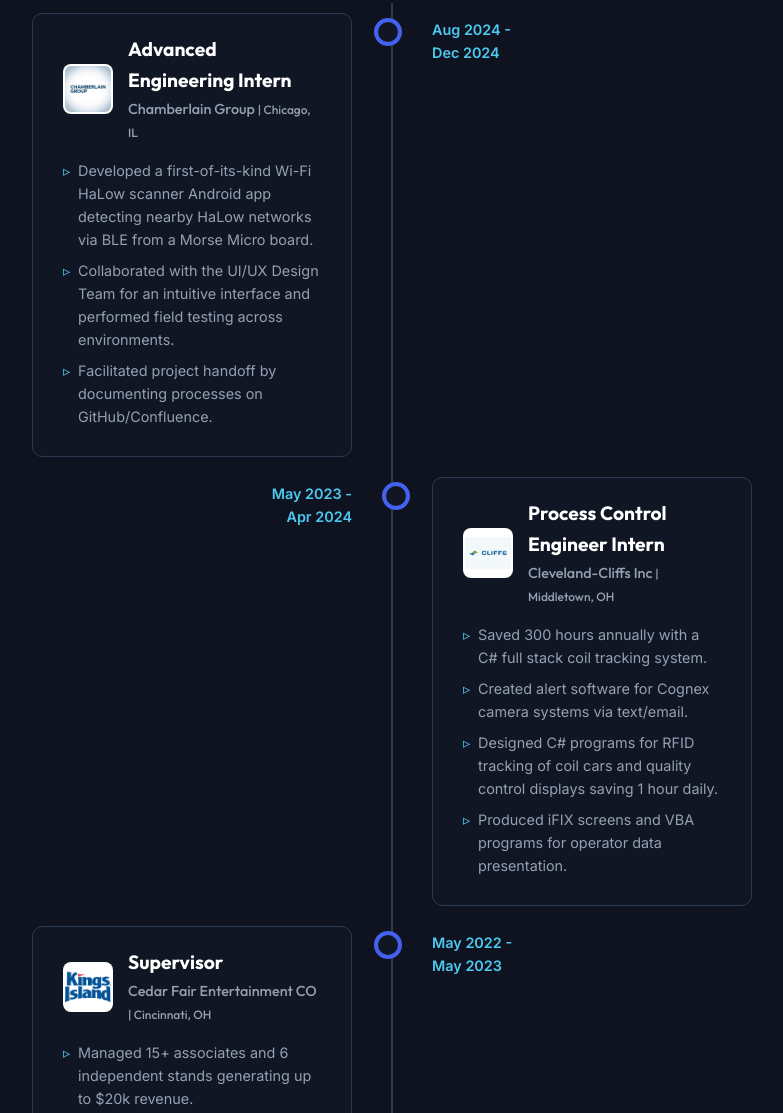
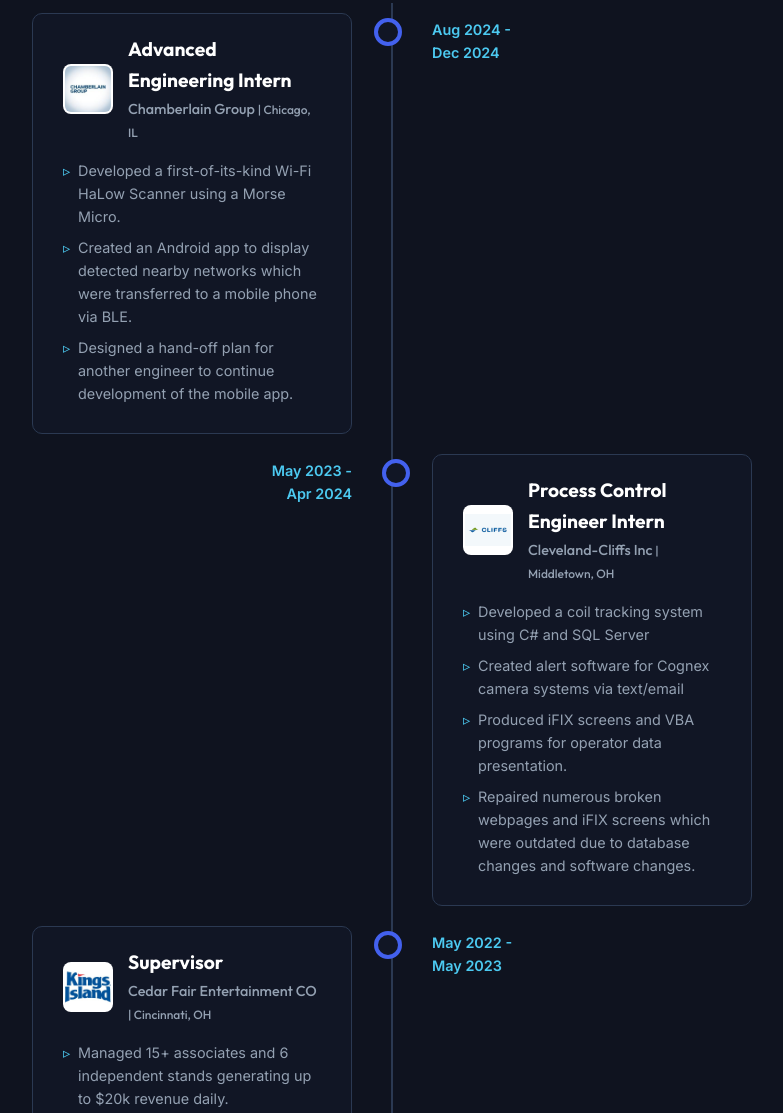
Before and after one commit to SeanLinko/seanlinko.github.io, a plain HTML site: page index.html in a window 1280 px wide. Shown: the part 1793-2906 px from the top of the page, without its empty margins (248-1031 px from the left). Drawn offline with Linux system fonts and the light colour scheme.

Commit message:
Refine experience descriptions and project tags

```diff
--- a/index.html
+++ b/index.html
@@ -103,12 +103,11 @@
                                 </div>
                             </div>
                             <ul>
-                                <li>Developed a first-of-its-kind Wi-Fi HaLow scanner Android app detecting nearby HaLow
-                                    networks via BLE from a Morse Micro board.</li>
-                                <li>Collaborated with the UI/UX Design Team for an intuitive interface and performed
-                                    field testing
-                                    across environments.</li>
-                                <li>Facilitated project handoff by documenting processes on GitHub/Confluence.</li>
+                                <li>Developed a first-of-its-kind Wi-Fi HaLow Scanner using a Morse Micro.</li>
+                                <li>Created an Android app to display detected nearby networks which were
+                                    transferred to a mobile phone via BLE.</li>
+                                <li>Designed a hand-off plan for another engineer to continue development of the mobile
+                                    app.</li>
                             </ul>
                         </div>
                     </div>
@@ -125,11 +124,11 @@
                                 </div>
                             </div>
                             <ul>
-                                <li>Saved 300 hours annually with a C# full stack coil tracking system.</li>
-                                <li>Created alert software for Cognex camera systems via text/email.</li>
-                                <li>Designed C# programs for RFID tracking of coil cars and quality control displays
-                                    saving 1 hour daily.</li>
+                                <li>Developed a coil tracking system using C# and SQL Server</li>
+                                <li>Created alert software for Cognex camera systems via text/email</li>
                                 <li>Produced iFIX screens and VBA programs for operator data presentation.</li>
+                                <li>Repaired numerous broken webpages and iFIX screens which were outdated due to
+                                    database changes and software changes.</li>
                             </ul>
                         </div>
                     </div>
@@ -146,7 +145,8 @@
                                 </div>
                             </div>
                             <ul>
-                                <li>Managed 15+ associates and 6 independent stands generating up to $20k revenue.</li>
+                                <li>Managed 15+ associates and 6 independent stands generating up to $20k revenue daily.
+                                </li>
                                 <li>Overhauled inventory management to prevent loss/theft and optimized ordering.</li>
                                 <li>Provided professional development for over 40 employees.</li>
                             </ul>
@@ -208,7 +208,7 @@
                                 <span>Embedded</span>
                                 <span>ATMEGA328P</span>
                                 <span>Microchip Studio</span>
-                                <span>State Machine</span>
+                                <span>State Machine Logic</span>
                             </div>
                         </div>
                     </div>
```
